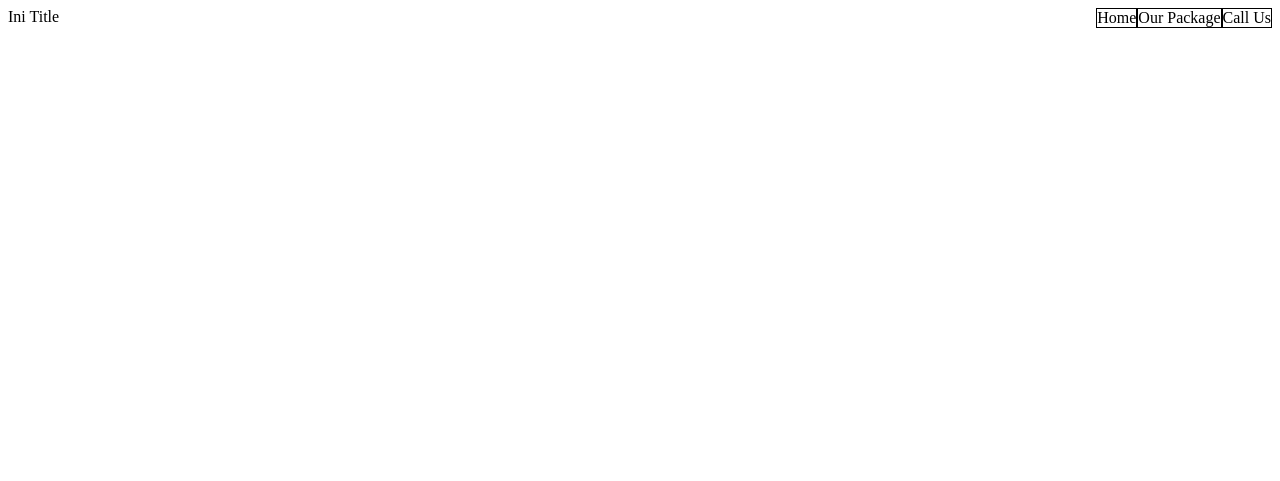
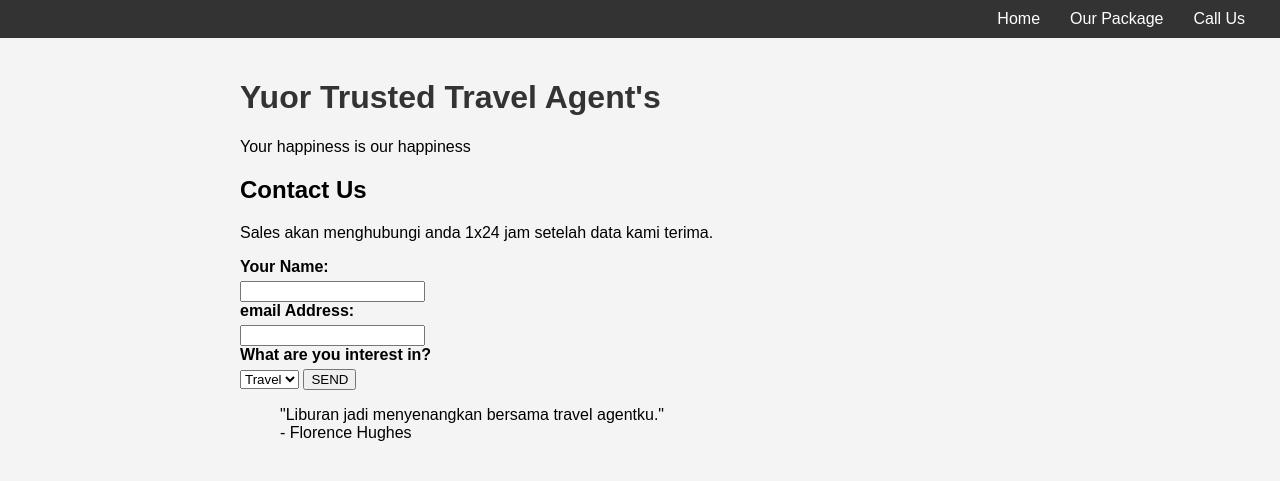
Before and after one commit to revou-fundamental-course/22-jul-24-egityou, a plain HTML site: page index.html in a window 1280 px wide. Drawn offline with Linux system fonts and the light colour scheme.

Commit message:
first commit

```diff
--- a/css/style.css
+++ b/css/style.css
@@ -1,14 +1,51 @@
-ini css
-
-.nav {
-    border: 1px solid;
-    display: flex;
-    justify-content: space-between;
-}
-.nav-container {
-    display: flex;
+body {
+    font-family: Arial, Helvetica, sans-serif;
+    margin: 0;
+    padding: 0;
+    background-color: #f4f4f4;
 }
 
-.nav-item {
-    border: 1px solid;
+header {
+    background-color: #333;
+    color: #fff;
+    padding: 10px 20px;
+    position: relative;
 }
+
+nav {
+    display: flex;
+    justify-content: flex-end;
+    align-items: center;
+}
+
+nav a {
+    color: #fff;
+    margin: 0 15px;
+    text-decoration: none;
+}
+
+nav a:hover {
+    text-decoration: underline;
+}
+
+nav .logo {
+    height: 40px;
+    margin: 20px;
+}
+
+main {
+    padding: 20px;
+    max-width: 800px;
+    margin: auto;
+}
+
+h1 {
+    font-size: 2em;
+    color: #333;
+}
+
+.contact-form label {
+    display: block;
+    margin-bottom: 5px;
+    font-weight: bold;
+}
--- a/index.html
+++ b/index.html
@@ -7,32 +7,43 @@
         <link rel="stylesheet" href="css\style.css">
     </head>
     <body>
-        <nav class="nav" style="display: flex;
-    justify-content: space-between;">
-            <header>
-                <div>Ini Title</div>
-            </header>
-            <section class="nav-container">
-                <a class="nav-item">Home</a>
-                <a class="nav-item">Our Package</a>
-                <a class="nav-item">Call Us</a>
-            </section>
-        </nav>
+        <header>
+            <nav>
+                <a href="#">Home</a>
+                <a href="#">Our Package</a>
+                <a href="#">Call Us</a>
+            </nav>
+        </header>
         <main>
-            <article>
-                <header>
-                    <h1></h1>
-                </header>
-                <p></p>
-            </article>
-            <section>
-                <article>
+            <h1>Yuor Trusted Travel Agent's</h1>
+            <p>Your happiness is our happiness</p>
 
-                </article>
+            <div class="contact-form">
+                <h2>Contact Us</h2>
+                <p>Sales akan menghubungi anda 1x24 jam setelah data kami terima.</p>
                 <form>
+                    <label for="name">Your Name:</label>
+                    <input type="text" id="name" name="name">
 
+                    <label for="email">email Address:</label>
+                    <input type="email" id="email" name="email">
+
+                    <label for="interest">What are you interest in?</label>
+                    <select id="interest" name="interest">
+                        <option value="Travel">Travel</option>
+                        <option value="tour">Tour</option>
+                        <option value="both">Both</option>
+                    </select>
+                    <button type="submit">SEND</button>
                 </form>
-            </section>
+            </div>
+
+            <blockquote>
+                "Liburan jadi menyenangkan bersama travel agentku."
+                <br> - Florence Hughes
+            </blockquote>
         </main>
+
+        <script src="js/script.js"></script>
     </body>
 </html>
```
